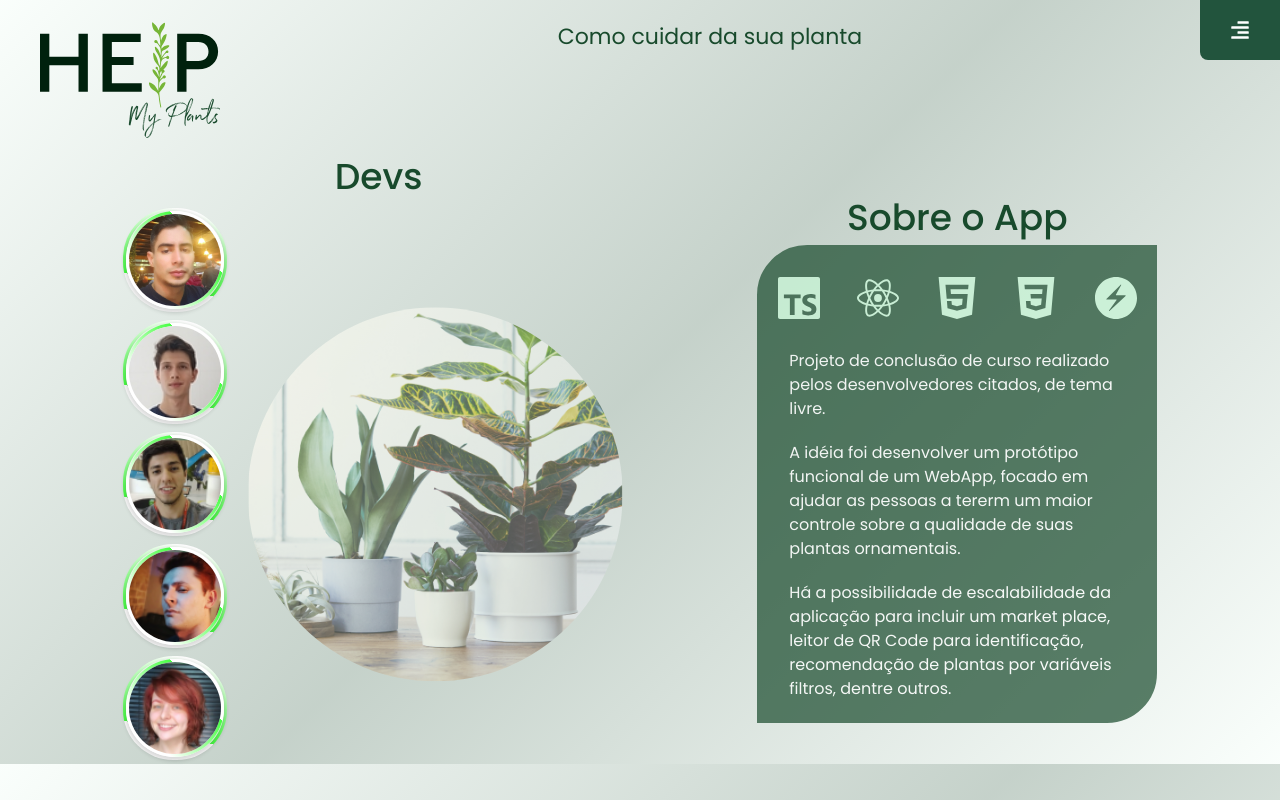
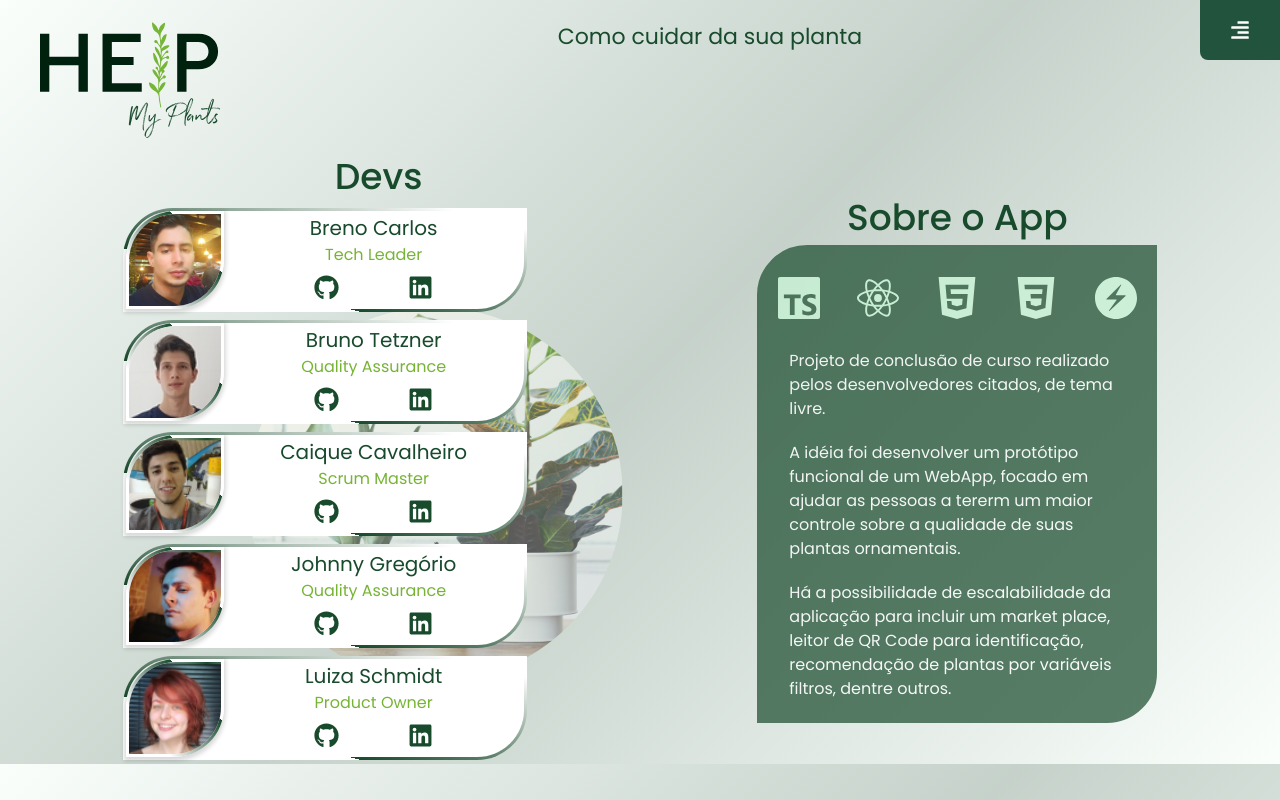
Before and after one commit to brenobcos/HELP-My-Plants, a React (Create React App) app: page /aboutus in a window 1280 px wide. Built offline with nearby package versions, Linux system fonts and the light colour scheme.

Commit message:
feat: CardAboutus

```diff
--- a/src/components/CardAboutus/index.tsx
+++ b/src/components/CardAboutus/index.tsx
@@ -1,4 +1,4 @@
-import { Flex, IconButton, Image, Text, useDisclosure } from "@chakra-ui/react";
+import { Flex, IconButton, Image, Text } from "@chakra-ui/react";
 import { FaGithub, FaLinkedin } from "react-icons/fa";
 import { motion, AnimateSharedLayout, AnimatePresence } from "framer-motion";
 
@@ -17,8 +17,6 @@ export function CardAboutus({
   linkedin,
   office,
 }: CardProps) {
-  const { isOpen, onClose, onOpen } = useDisclosure();
-
   function Shared() {
     return (
       <AnimateSharedLayout>
@@ -27,10 +25,10 @@ export function CardAboutus({
             style={{
               display: "flex",
               alignItems: "center",
-              borderRadius: "50px",
+              borderRadius: "50px 0 50px 0",
               border: "3px solid transparent",
               background:
-                "linear-gradient(#FFFFFF, #FFFFFF) padding-box,linear-gradient(15deg, #FFFFFF 30%, #46FF42 30%,#FFFFFF 90%) border-box",
+                "linear-gradient(#FFFFFF, #FFFFFF) padding-box,linear-gradient(15deg, #FFFFFF 30%, #184A2C 30%,#FFFFFF 90%) border-box",
             }}
             layout
           >
@@ -40,16 +38,13 @@ export function CardAboutus({
               maxWidth="98px"
               height="98x"
               maxHeight="98px"
-              onMouseEnter={onOpen}
-              onClick={isOpen ? onClose : onOpen}
               border="3px solid transparent"
-              bg="linear-gradient(#FFFFFF, #FFFFFF) padding-box,linear-gradient(50deg, #FFFFFF 25%, #46FF42 70%,#FFFFFF 0%) border-box"
-              borderRadius="50px"
+              bg="linear-gradient(#FFFFFF, #FFFFFF) padding-box,linear-gradient(50deg, #FFFFFF 25%, #184A2C 70%,#FFFFFF 0%) border-box"
+              borderRadius="50px 0 50px 0"
               src={image}
               alt={name}
             />
             <AnimatePresence>
-              {isOpen && (
               <motion.div
                 layout
                 initial={{ opacity: 0 }}
@@ -57,16 +52,10 @@ export function CardAboutus({
                 exit={{ opacity: 0 }}
               >
                 <Flex
-                    w={["200px", "220px", "220px", "300px"]}
                   flexDir="column"
-                    onMouseLeave={onClose}
-                    onClick={onClose}
+                  width={["200px", "220px", "220px", "300px"]}
                 >
-                    <Text
-                      textAlign="center"
-                      color="green.800"
-                      fontSize={"20px"}
-                    >
+                  <Text textAlign="center" color="green.800" fontSize={"20px"}>
                     {name}
                   </Text>
                   <Text textAlign="center" color="green.500" fontSize="16px">
@@ -101,7 +90,6 @@ export function CardAboutus({
                   </Flex>
                 </Flex>
               </motion.div>
-              )}
             </AnimatePresence>
           </motion.div>
         </Flex>
```
Lines whose indentation alone changed are shown as unchanged.
